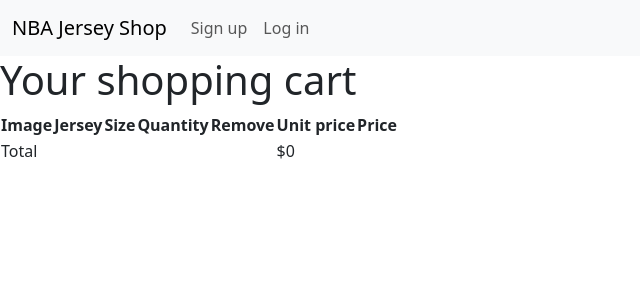
After one commit to FilFib/NBAjerseyShop, a Django app: page /cart/ in a window 1280 px wide. The commit adds this page. Shown: the top 300 px of the page, without its empty margins (0-640 px from the left). Run offline with Django 4.2, Linux system fonts and the light colour scheme.

Commit message:
cart/feature/ starting the implementation of the cart and ability to add products to the cart

```diff
--- a/NBAjesrseyShop/NBAjesrseyShop/settings.py
+++ b/NBAjesrseyShop/NBAjesrseyShop/settings.py
@@ -39,6 +39,7 @@
     'django.contrib.staticfiles',
     'accounts',
     'shop',
+    'cart',
 ]
 
 MIDDLEWARE = [
@@ -126,3 +127,5 @@
 AUTH_USER_MODEL = 'accounts.User'
 MEDIA_ROOT = BASE_DIR/ 'media/'
 MEDIA_URL = '/media/'
+
+CART_SESSION_ID = 'cart'
--- a/NBAjesrseyShop/NBAjesrseyShop/urls.py
+++ b/NBAjesrseyShop/NBAjesrseyShop/urls.py
@@ -21,5 +21,6 @@
     path('admin/', admin.site.urls),
     path('accounts/', include('django.contrib.auth.urls')),
     path('accounts/', include('accounts.urls')),
+    path('cart/', include('cart.urls', namespace='cart')),
     path('', include('shop.urls')),
 ]
--- a/NBAjesrseyShop/cart/cart.py
+++ b/NBAjesrseyShop/cart/cart.py
@@ -0,0 +1,53 @@
+from decimal import Decimal
+from django.conf import settings
+from shop.models import ProductVariant
+
+class Cart:
+    def __init__(self, request):
+        self.session = request.session
+        cart = self.session.get(settings.CART_SESSION_ID)
+        if not cart:
+            cart = self.session[settings.CART_SESSION_ID] = {}
+        self.cart = cart
+
+    def __iter__(self):
+        product_variant_ids = self.cart.keys()
+        products_variants = ProductVariant.objects.filter(id__in=product_variant_ids)
+        cart = self.cart.copy()
+        for product_variant in products_variants:
+            cart[str(product_variant.id)]['product_variant'] = product_variant
+        for item in cart.values():
+            item['price'] = Decimal(item['price'])
+            item['total_price'] = item['price'] * item['quantity']
+            yield item
+
+    def __len__(self):
+        return sum(item['quantity'] for item in self.cart.values())
+
+    def add(self, product_variant, quantity=1, override_quantity=False):
+        product_variant_id = str(product_variant.id)
+        if product_variant_id not in self.cart:
+            product = product_variant.product_id
+            self.cart[product_variant_id] = {'quantity': 0,
+                                     'price': str(product.price)}
+        if override_quantity:
+            self.cart[product_variant_id]['quantity'] = quantity
+        else:
+            self.cart[product_variant_id]['quantity'] += quantity
+        self.save()
+
+    def save(self):
+        self.session.modified = True
+
+    def remove(self, product_variant):
+        product_variant_id = str(product_variant.id)
+        if product_variant_id in self.cart:
+            del self.cart[product_variant_id]
+            self.save()
+
+    def clear(self):
+        del self.session[settings.CART_SESSION_ID]
+        self.save()
+
+    def get_total_price(self):
+        return sum(Decimal(item['price']) * item['quantity'] for item in self.cart.values())
--- /dev/null
+++ b/NBAjesrseyShop/cart/forms.py
@@ -0,0 +1,22 @@
+from django import forms
+from shop.models import ProductVariant
+
+
+PRODUCT_QUANTITY_CHOICES = [(i, str(i)) for i in range(1, 11)]
+
+
+class CartAddProductForm(forms.Form):
+    quantity = forms.TypedChoiceField(
+                                choices=PRODUCT_QUANTITY_CHOICES,
+                                coerce=int)
+    size = forms.CharField()
+    override = forms.BooleanField(required=False,
+                                  initial=False,
+                                  widget=forms.HiddenInput)
+
+    def __init__(self, product_id, *args, **kwargs):
+        super(CartAddProductForm, self).__init__(*args, **kwargs)
+        product_variants = ProductVariant.objects.filter(product_id=product_id)
+        size_choices = [(variant.size, variant.size) for variant in product_variants]
+
+        self.fields['size'] = forms.ChoiceField(choices=size_choices)
--- /dev/null
+++ b/NBAjesrseyShop/cart/templates/cart/detail.html
@@ -0,0 +1,56 @@
+{% extends "base.html" %}
+
+{% block title %}
+  Your shopping cart
+{% endblock %}
+
+{% block content %}
+  <h1>Your shopping cart</h1>
+
+  <table class="cart">
+    <thead>
+      <tr>
+        <th>Image</th>
+        <th>Jersey</th>
+        <th>Size</th>
+        <th>Quantity</th>
+        <th>Remove</th>
+        <th>Unit price</th>
+        <th>Price</th>
+      </tr>
+    </thead>
+    <tbody>
+      {% for item in cart %}
+            <td style="width: 20rem;">
+              <a>
+                <img src={{ product.image.url }}>
+              </a>
+            </td>
+            <td>{{ item.product }}</td>
+            <td>{{ item.product_variant.size }}</td>
+            <td>
+              <form action="{% url "cart:cart_add" product.id %}" method="post">
+                {{ item.update_quantity_form.quantity }}
+                {{ item.update_quantity_form.override }}
+                <input type="submit" value="Update">
+                {% csrf_token %}
+              </form>
+            </td>
+            <td>
+              <form action="{% url "cart:cart_remove" product.id %}" method="post">
+                <input type="submit" value="Remove">
+                {% csrf_token %}
+              </form>
+            </td>
+            <td class="num">${{ item.product.price }}</td>
+            <td class="num">${{ item.total_price }}</td>
+          </tr>
+      {% endfor %}
+      <tr class="total">
+        <td>Total</td>
+        <td colspan="4"></td>
+        <td class="num">${{ cart.get_total_price }}</td>
+      </tr>
+    </tbody>
+  </table>
+{% endblock %}
--- /dev/null
+++ b/NBAjesrseyShop/cart/urls.py
@@ -0,0 +1,11 @@
+from django.urls import path
+from . import views
+
+app_name = 'cart'
+
+urlpatterns = [
+    path('', views.cart_detail, name='cart_detail'),
+    path('add/<int:product_variant_id>/', views.cart_add, name='cart_add'),
+    path('remove/<int:product_variant_id>/', views.cart_remove,
+                                     name='cart_remove'),
+]
--- a/NBAjesrseyShop/cart/views.py
+++ b/NBAjesrseyShop/cart/views.py
@@ -1,3 +1,36 @@
-from django.shortcuts import render
+from django.shortcuts import render, redirect, get_object_or_404
+from django.views.decorators.http import require_POST
+from shop.models import ProductVariant, Product
+from .cart import Cart
+from .forms import CartAddProductForm
 
-# Create your views here.
+
+@require_POST
+def cart_add(request, product_variant_id):
+    cart = Cart(request)
+    product_variant = get_object_or_404(ProductVariant, id=product_variant_id)
+    product = get_object_or_404(Product, id=product_variant.product_id)
+    form = CartAddProductForm(request.POST)
+    if form.is_valid():
+        cd = form.cleaned_data
+        cart.add(product_variant=product_variant,
+                 product = product,
+                 quantity=cd['quantity'],
+                 override_quantity=cd['override'])
+    return redirect('cart:cart_detail')
+
+@require_POST
+def cart_remove(request, product_variant_id):
+    cart = Cart(request)
+    product_variant = get_object_or_404(ProductVariant, id=product_variant_id)
+    cart.remove(product_variant)
+    return redirect('cart:cart_detail')
+
+
+def cart_detail(request):
+    cart = Cart(request)
+    for item in cart:
+        item['update_quantity_form'] = CartAddProductForm(initial={
+                            'quantity': item['quantity'],
+                            'override': True})
+    return render(request, 'cart/detail.html', {'cart': cart})
--- a/NBAjesrseyShop/shop/models.py
+++ b/NBAjesrseyShop/shop/models.py
@@ -44,6 +44,8 @@
     stock_quantity = models.IntegerField(default=0)
     product_id = models.ForeignKey(Product, on_delete=models.CASCADE)
 
+    def __str__(self):
+        return f'{self.product_id.product_name} | Size: {self.size} | Stock quantity: {self.stock_quantity}'
 
 class OrderProducts(models.Model):
     quantity = models.IntegerField()
```
Also changed, not shown: NBAjesrseyShop/shop/templates/detail_product.html (+10 -11 lines), NBAjesrseyShop/shop/views.py (+23 -18 lines), NBAjesrseyShop/media/images/atlanta-hawks-jordan-statement-edition-swingman-jersey-black-trae-young-unisex.jpg (added), NBAjesrseyShop/media/images/atlanta-hawks-jordan-statement-edition-swingman-jersey-black-trae-young_hEFgUcE.jpg (deleted), NBAjesrseyShop/media/images/atlanta_hawks.png (added), NBAjesrseyShop/media/images/atlanta_hawks_oCCFuOA.png (deleted), NBAjesrseyShop/media/images/chicago-bulls-michael-jordan-1997-road-authentic-jersey-by-mitchell-and-ness-scar_lhtOM2L.jpg (renamed from NBAjesrseyShop/media/images/chicago-bulls-michael-jordan-1997-road-authentic-jersey-by-mitchell-and-ness-scar_WjaGClH.jpg), NBAjesrseyShop/media/images/chicago_bulls_jLSXekP.png (deleted), NBAjesrseyShop/media/images/chicago_bulls_logo.png (added).
